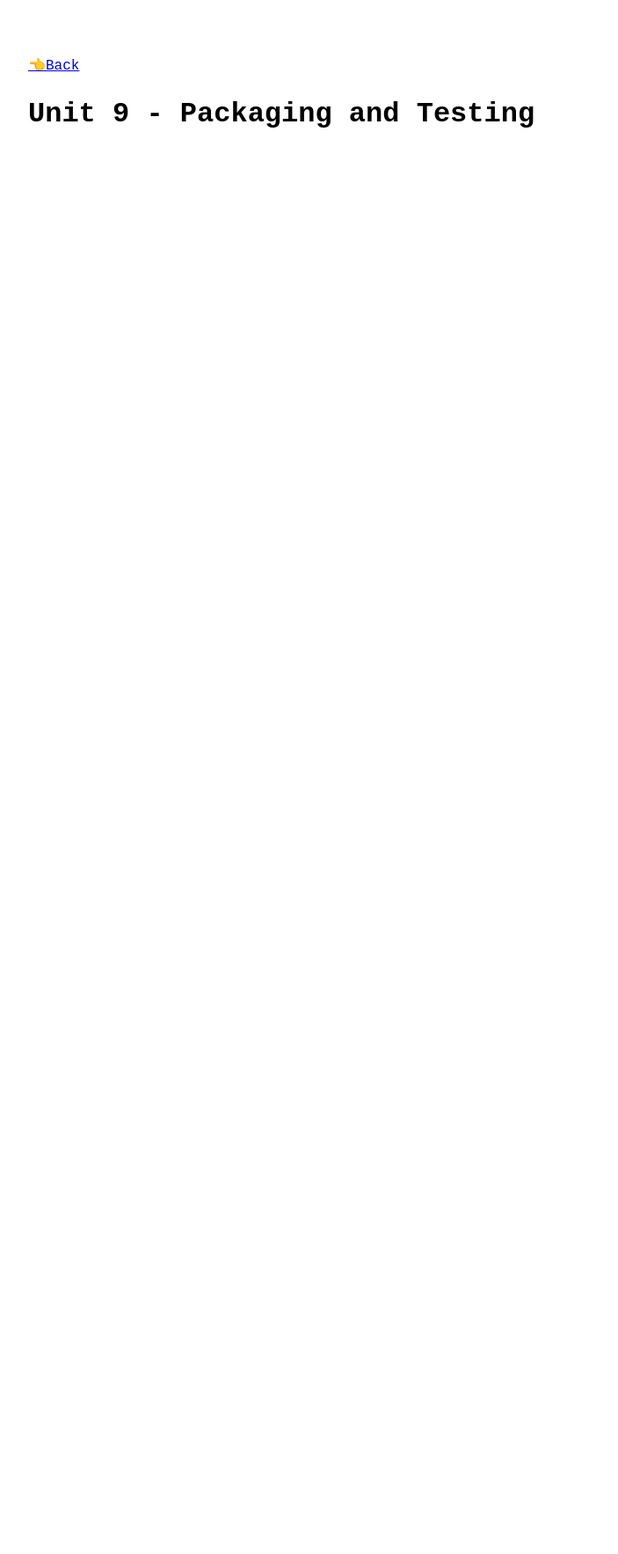
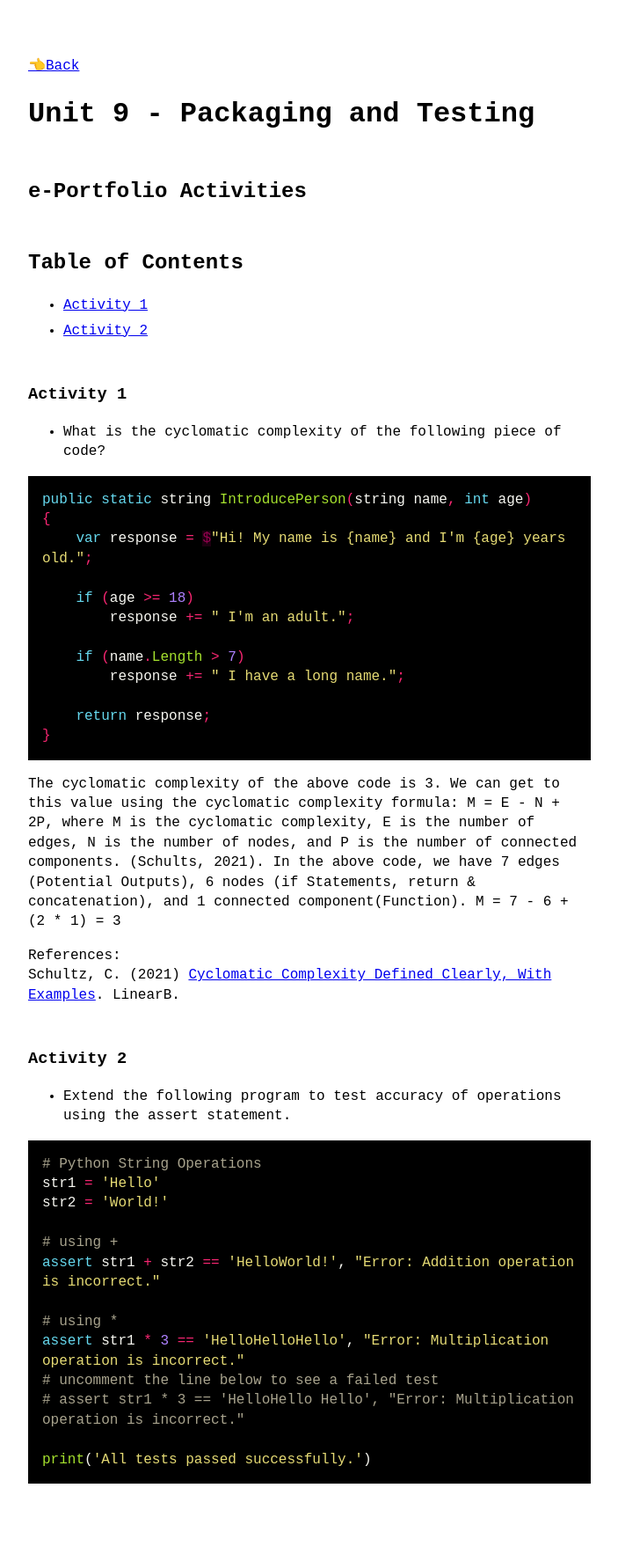
Before and after one commit to nkosi-tauro/essex-eportfolio-old, a Jekyll site: the page built from module_oop/unit9.md, in a window 1280 px wide. Shown: the whole page at 88% size, without its empty margins (288-991 px from the left). Built offline with Jekyll 4.4.1, drawn with Linux system fonts in a browser that asks for light colours; before the commit the page ends 900 px from its top, so only the background shows below that.

Commit message:
Add unit 9

````diff
--- a/module_oop/unit9.md
+++ b/module_oop/unit9.md
@@ -3,3 +3,54 @@ layout: page
 title: Unit 9 - Packaging and Testing
 permalink: module_oop/unit9/
 ---
+
+## e-Portfolio Activities
+
+## Table of Contents
+- [Activity 1](#activity-1)
+- [Activity 2](#activity-2)
+
+### Activity 1
+- What is the cyclomatic complexity of the following piece of code?
+
+```java
+public static string IntroducePerson(string name, int age)
+{
+    var response = $"Hi! My name is {name} and I'm {age} years old.";
+
+    if (age >= 18)
+        response += " I'm an adult.";
+
+    if (name.Length > 7)
+        response += " I have a long name.";
+
+    return response;
+}
+```
+
+The cyclomatic complexity of the above code is 3. We can get to this value using the cyclomatic complexity formula: M = E - N + 2P, where M is the cyclomatic complexity, E is the number of edges, N is the number of nodes, and P is the number of connected components. (Schults, 2021). In the above code, we have 7 edges (Potential Outputs), 6 nodes (if Statements, return & concatenation), and 1 connected component(Function).
+M = 7 - 6 + (2 * 1) = 3
+
+References:
+Schultz, C. (2021) [Cyclomatic Complexity Defined Clearly, With Examples](https://linearb.io/blog/cyclomatic-complexity/). LinearB.
+
+
+### Activity 2
+
+- Extend the following program to test accuracy of operations using the assert statement.
+
+```py
+# Python String Operations
+str1 = 'Hello'
+str2 = 'World!'
+
+# using +
+assert str1 + str2 == 'HelloWorld!', "Error: Addition operation is incorrect."
+
+# using *
+assert str1 * 3 == 'HelloHelloHello', "Error: Multiplication operation is incorrect."
+# uncomment the line below to see a failed test
+# assert str1 * 3 == 'HelloHello Hello', "Error: Multiplication operation is incorrect."
+
+print('All tests passed successfully.')
+```
````
